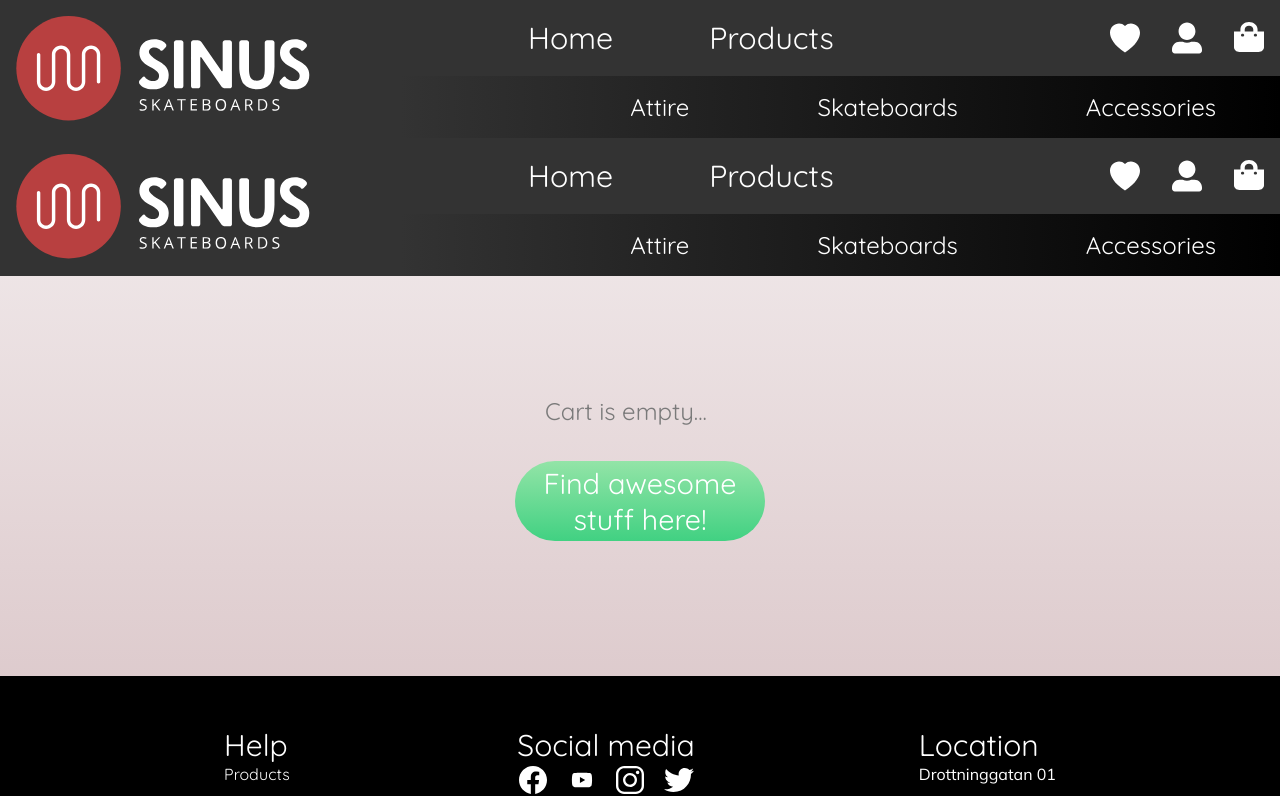
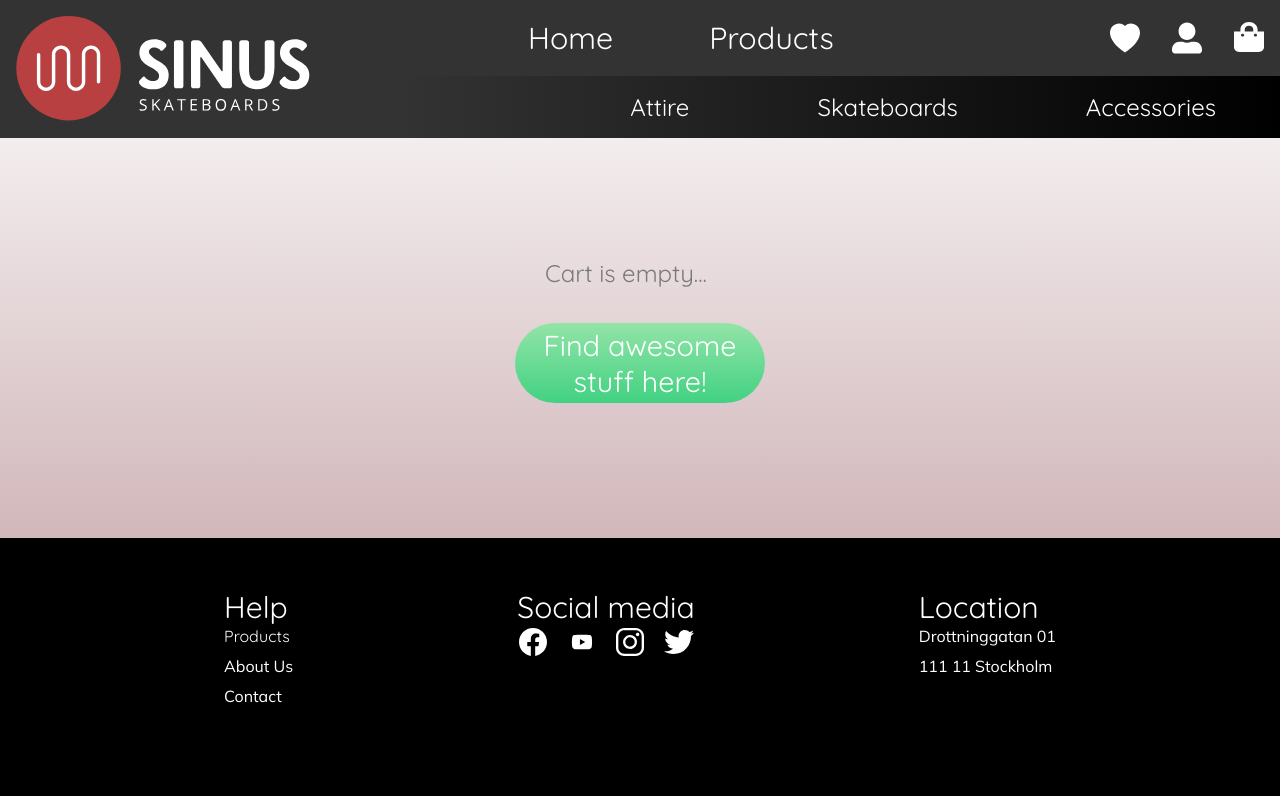
Before and after one commit to qimlonnegren/sinus-webshop, a Vue app: page /Cart in a window 1280 px wide. Shown: the top 796 px of the page. Built offline with nearby package versions, Linux system fonts and the light colour scheme.

Commit message:
Remove duplicate components

```diff
--- a/src/views/Cart.vue
+++ b/src/views/Cart.vue
@@ -1,6 +1,5 @@
 <template>
   <div class="background">
-      <Header/>
       <div v-if="!cart.length" class="empty">
           <h1 class="title">Cart is empty...</h1>
            <router-link to="/products"><button>Find awesome stuff here!</button></router-link>
@@ -89,21 +88,14 @@
             </div>
           </div>
       </div>
-      <Footer></Footer>
   </div>
 </template>
 
 <script>
-
-
-import Header from '@/components/Header.vue'
-import Footer from '@/components/Footer.vue'
-
 export default {
   name: 'Home',
   components: {
-    Header,
-    Footer
+
   },
   data(){
       return {
```
